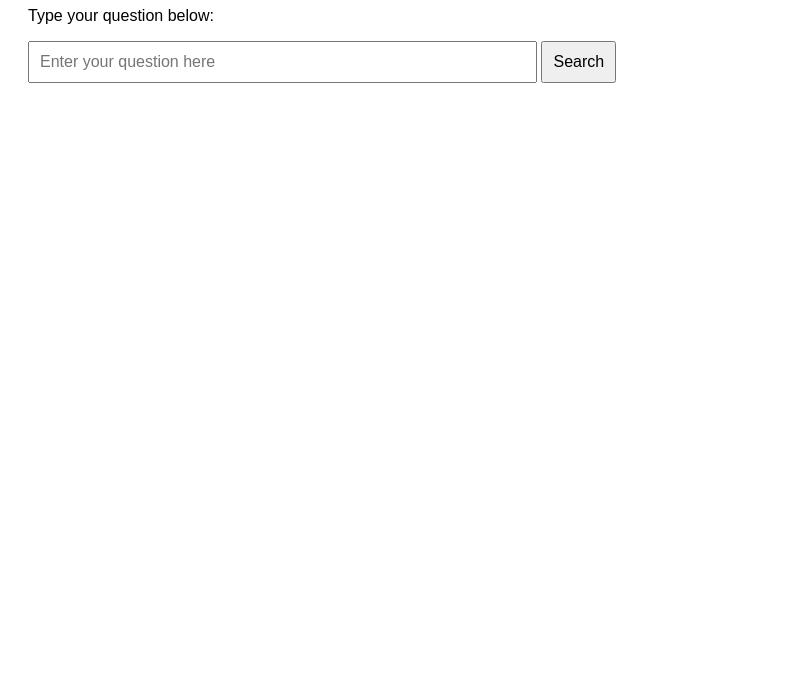
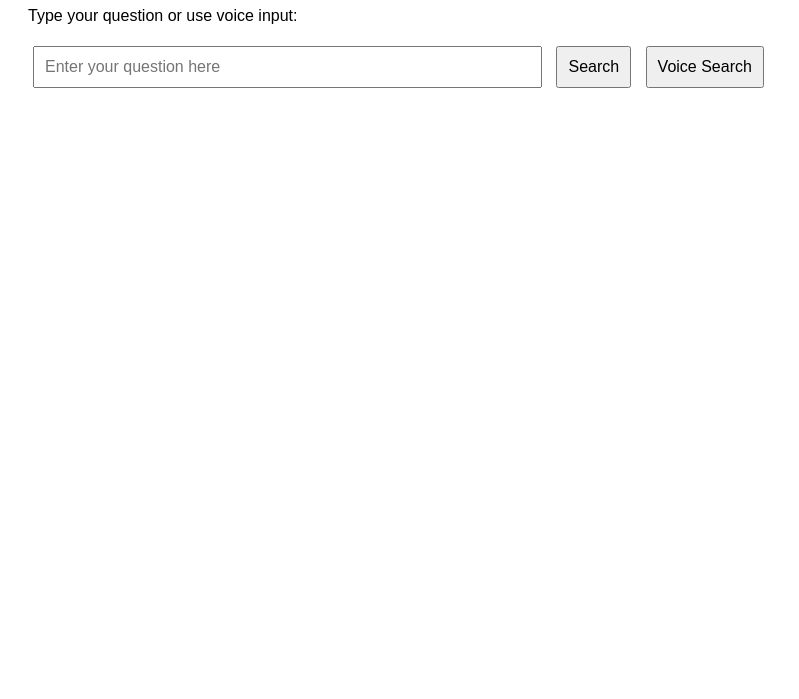
Before and after one commit to InflightInstitute/Inflight-Assistant, a plain HTML site: page templates/index.html in a window 1280 px wide. Shown: the part 101-800 px from the top of the page, without its empty margins (0-799 px from the left). Drawn offline with Linux system fonts and the light colour scheme.

Commit message:
Update index.html

```diff
--- a/templates/index.html
+++ b/templates/index.html
@@ -5,15 +5,16 @@
   <title>Inflight Assistant</title>
   <style>
     body { font-family: Arial, sans-serif; padding: 20px; }
-    input, button { padding: 10px; font-size: 16px; }
+    input, button { padding: 10px; font-size: 16px; margin: 5px; }
     #results { margin-top: 20px; }
   </style>
 </head>
 <body>
   <h1>Inflight Assistant</h1>
-  <p>Type your question below:</p>
+  <p>Type your question or use voice input:</p>
   <input type="text" id="queryInput" placeholder="Enter your question here" size="50">
   <button onclick="search()">Search</button>
+  <button id="voiceSearchBtn" onclick="startVoiceSearch()">Voice Search</button>
   <div id="results"></div>
   <button id="speakBtn" onclick="speakResults()" style="display:none;">Speak Answer</button>
 
@@ -57,6 +58,34 @@
         window.speechSynthesis.speak(utterance);
       }
     }
+
+    // Function to start voice recognition using the Web Speech API
+    function startVoiceSearch() {
+      // Check for browser support
+      if (!('webkitSpeechRecognition' in window) && !('SpeechRecognition' in window)) {
+        alert("Sorry, your browser does not support speech recognition.");
+        return;
+      }
+      const SpeechRecognition = window.SpeechRecognition || window.webkitSpeechRecognition;
+      const recognition = new SpeechRecognition();
+      recognition.lang = 'en-US';
+      recognition.interimResults = false;
+      recognition.maxAlternatives = 1;
+
+      recognition.onresult = function(event) {
+        const transcript = event.results[0][0].transcript;
+        document.getElementById('queryInput').value = transcript;
+        // Automatically trigger the search after voice input
+        search();
+      };
+
+      recognition.onerror = function(event) {
+        console.error("Speech recognition error:", event.error);
+        alert("Speech recognition error: " + event.error);
+      };
+
+      recognition.start();
+    }
   </script>
 </body>
 </html>
```
